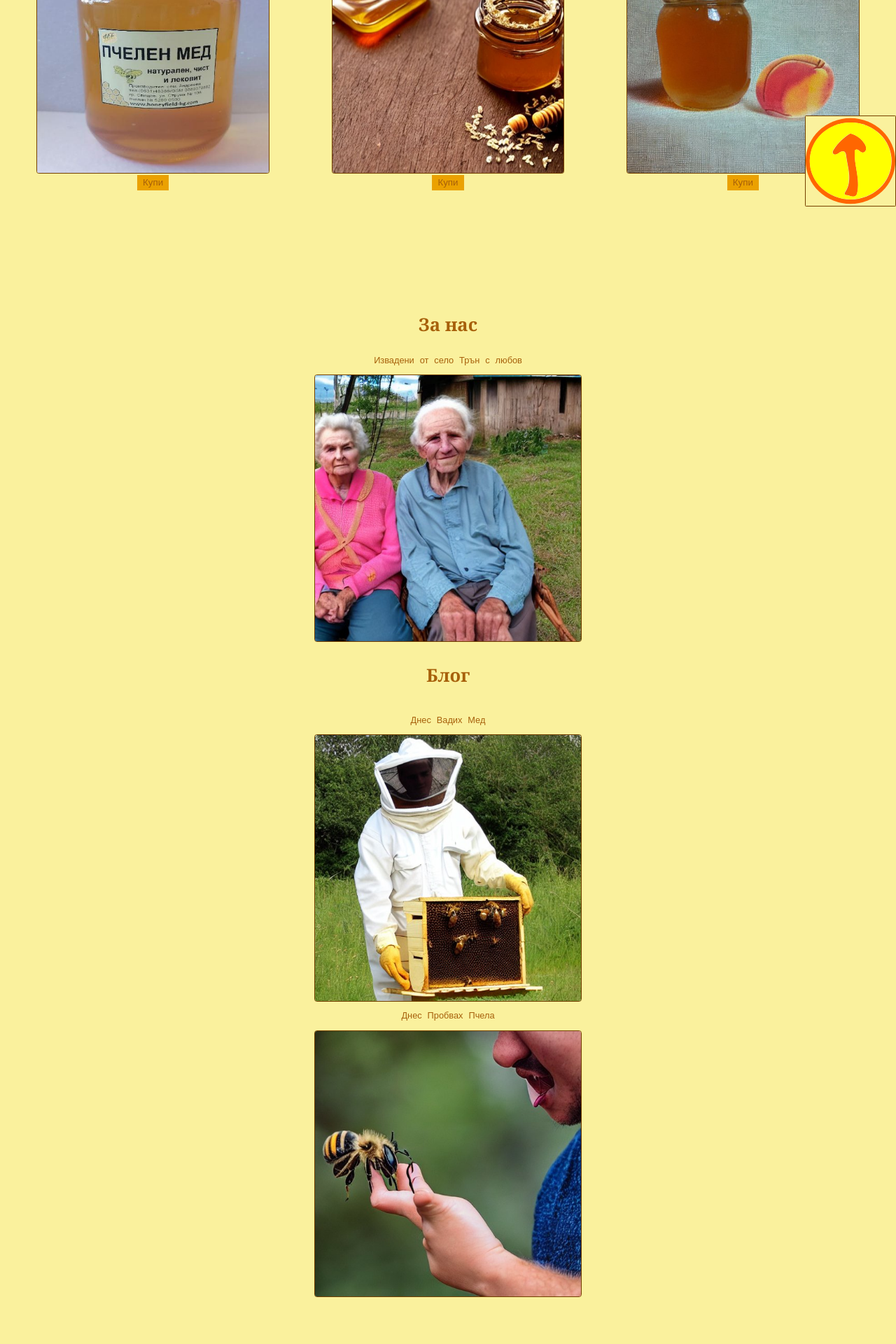
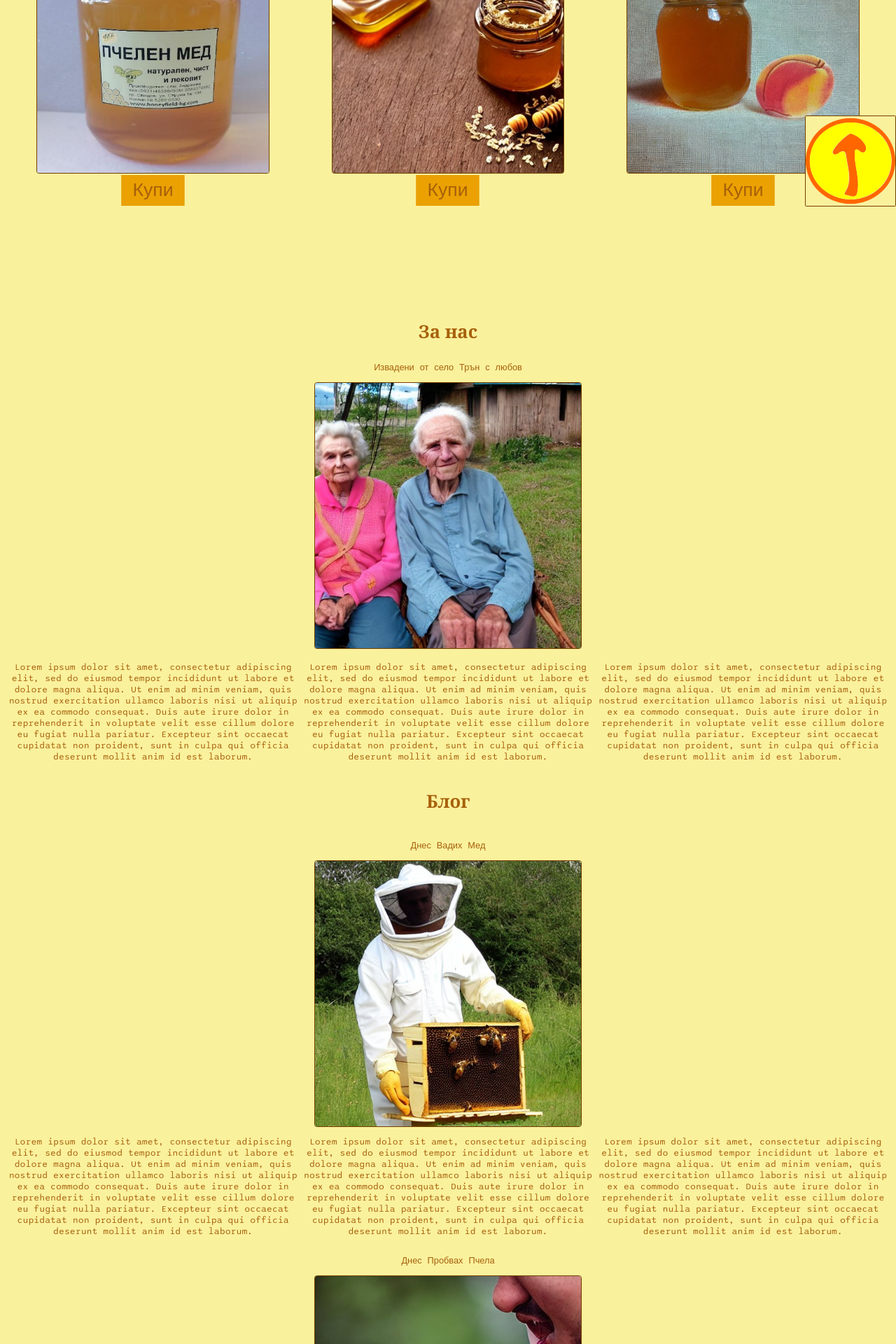
Before and after one commit to an80/an80.github.io, a PHP site: page /honey.html in a window 1280 px wide. Shown: the part 497-2417 px from the top of the page at 70% size. Before the commit the page ends 2350 px from the top, so only its background shows below. Run offline with PHP 8.4, Linux system fonts and the light colour scheme.

Commit message:
Add files via upload

```diff
--- a/honey.css
+++ b/honey.css
@@ -14,6 +14,7 @@ img{
     height:auto;
     border-radius: 1%;
     border: 0.1vw solid rgb(116, 64, 0) ;
+    z-index: 2;
 }
 p{
     font-size: 1vw;
@@ -59,12 +60,13 @@ li a
 }
 button
 {
+    transform: scale(2);
     display: block;
     color:rgb(167, 96, 11);
     background-color:rgb(235, 161, 1);
     border:0.2vw solid rgb(233, 161, 7);;
     align-self: center;
-    margin-top: 0.2vw;
+    margin-top: 1vw;
 }
 #button_cover{
     display: flex;
@@ -94,11 +96,6 @@ button
     justify-content: center;
     flex-direction: row;
     height: 20%;
-}
-#blog{
-    display: flex;
-    align-items: flex-end;
-    justify-content: center;
 }
 #buy_img{
     width:200%;
@@ -156,3 +153,31 @@ button
     top:1%;
     right: 1%;
 }
+#honey_table{
+    text-align: center;
+    width: 100%;
+    background-color: chocolate;
+
+}
+
+.rows{
+    color: rgb(141, 78, 0);
+    background-color: rgb(211, 156, 89);
+}
+#heads{
+    color:rgb(255, 140, 0);
+    background-color: rgb(95, 52, 0);
+}
+#lorcol{
+    display: flex;
+    align-items: center;
+    justify-content: space-around;
+    flex-direction: row;
+}
+#imgfade{
+    background-color: black;
+    opacity: 1;
+    width: 100%;
+    height: auto;
+    position: fixed;
+}
--- a/honey.html
+++ b/honey.html
@@ -1,5 +1,6 @@
 <!DOCTYPE html>
 <html>
+
 <head>
     <meta charset="utf-8">
     <link rel="icon" href="index.jpg" type="image/jpg" sizes="16 x 16">
@@ -8,8 +9,9 @@
     <meta name="viewport" content="width=device-width, initial-scale=1">
     <link rel="stylesheet" href="honey.css">
 </head>
+
 <body>
-        <h1 id="anc" >ПчелиБГ</h1>
+    <h1 id="anc">ПчелиБГ</h1>
     <ul>
         <li><a href="#Produkt">Продукти</a></li>
         <li><a href="#Za nas">За нас </a></li>
@@ -24,21 +26,21 @@
             <p id="buy_text">
                 Акациев мед
             </p>
-        <img src="PicsArt_10-21-0.Akacia-scaled.jpg" id="buy_img">
+            <img src="PicsArt_10-21-0.Akacia-scaled.jpg" id="buy_img" class="imeg">
             <div id="button_cover"><button id="button">Купи</button></div>
         </div>
         <div id="buy_window">
             <p id="buy_text">
                 Натурален Мед
             </p>
-            <img src="bio.jpg" id="buy_img" >
+            <img src="bio.jpg" id="buy_img" class="imeg">
             <div id="button_cover"><button id="button">Купи</button></div>
         </div>
         <div id="buy_window">
             <p id="buy_text">
                 Прасковен мед
             </p>
-            <img src="peach honey.jpg" id="buy_img" >
+            <img src="peach honey.jpg" id="buy_img" class="imeg">
             <div id="button_cover"><button id="button">Купи</button></div>
         </div>
     </div>
@@ -47,17 +49,49 @@
     <p>
         Извадени от село Трън с любов
     </p>
-        <img src="grand.jpg" id="us_img">
+    <img src="grand.jpg" id="us_img" class="imeg">
+    <div id="lorcol">
+    <p> Lorem ipsum dolor sit amet, consectetur adipiscing elit, sed do eiusmod tempor incididunt ut labore et dolore
+        magna aliqua. Ut enim ad minim veniam, quis nostrud exercitation ullamco laboris nisi ut aliquip ex ea commodo
+        consequat. Duis aute irure dolor in reprehenderit in voluptate velit esse cillum dolore eu fugiat nulla
+        pariatur. Excepteur sint occaecat cupidatat non proident, sunt in culpa qui officia deserunt mollit anim id est
+        laborum.</p>
+        <p>    Lorem ipsum dolor sit amet, consectetur adipiscing elit, sed do eiusmod tempor incididunt ut labore et dolore magna aliqua. Ut enim ad minim veniam, quis nostrud exercitation ullamco laboris nisi ut aliquip ex ea commodo consequat. Duis aute irure dolor in reprehenderit in voluptate velit esse cillum dolore eu fugiat nulla pariatur. Excepteur sint occaecat cupidatat non proident, sunt in culpa qui officia deserunt mollit anim id est laborum.</p>
+        <p>    Lorem ipsum dolor sit amet, consectetur adipiscing elit, sed do eiusmod tempor incididunt ut labore et dolore magna aliqua. Ut enim ad minim veniam, quis nostrud exercitation ullamco laboris nisi ut aliquip ex ea commodo consequat. Duis aute irure dolor in reprehenderit in voluptate velit esse cillum dolore eu fugiat nulla pariatur. Excepteur sint occaecat cupidatat non proident, sunt in culpa qui officia deserunt mollit anim id est laborum.</p>
+        </div>
     <div id="blog">
         <p class="titles">Блог</p>
         <p>Днес Вадих Мед</p>
-        <img src="beekeeper.jpg">
+        <img src="beekeeper.jpg" class="imeg">
+        <div id="lorcol">
+            <p> Lorem ipsum dolor sit amet, consectetur adipiscing elit, sed do eiusmod tempor incididunt ut labore et dolore
+                magna aliqua. Ut enim ad minim veniam, quis nostrud exercitation ullamco laboris nisi ut aliquip ex ea commodo
+                consequat. Duis aute irure dolor in reprehenderit in voluptate velit esse cillum dolore eu fugiat nulla
+                pariatur. Excepteur sint occaecat cupidatat non proident, sunt in culpa qui officia deserunt mollit anim id est
+                laborum.</p>
+                <p>    Lorem ipsum dolor sit amet, consectetur adipiscing elit, sed do eiusmod tempor incididunt ut labore et dolore magna aliqua. Ut enim ad minim veniam, quis nostrud exercitation ullamco laboris nisi ut aliquip ex ea commodo consequat. Duis aute irure dolor in reprehenderit in voluptate velit esse cillum dolore eu fugiat nulla pariatur. Excepteur sint occaecat cupidatat non proident, sunt in culpa qui officia deserunt mollit anim id est laborum.</p>
+                <p>    Lorem ipsum dolor sit amet, consectetur adipiscing elit, sed do eiusmod tempor incididunt ut labore et dolore magna aliqua. Ut enim ad minim veniam, quis nostrud exercitation ullamco laboris nisi ut aliquip ex ea commodo consequat. Duis aute irure dolor in reprehenderit in voluptate velit esse cillum dolore eu fugiat nulla pariatur. Excepteur sint occaecat cupidatat non proident, sunt in culpa qui officia deserunt mollit anim id est laborum.</p>
+                </div>
         <p>Днес Пробвах Пчела</p>
-        <img src="bee_eat.jpg">
+        <img src="bee_eat.jpg" class="imeg">
+        <div id="lorcol">
+            <p> Lorem ipsum dolor sit amet, consectetur adipiscing elit, sed do eiusmod tempor incididunt ut labore et dolore
+                magna aliqua. Ut enim ad minim veniam, quis nostrud exercitation ullamco laboris nisi ut aliquip ex ea commodo
+                consequat. Duis aute irure dolor in reprehenderit in voluptate velit esse cillum dolore eu fugiat nulla
+                pariatur. Excepteur sint occaecat cupidatat non proident, sunt in culpa qui officia deserunt mollit anim id est
+                laborum.</p>
+                <p>    Lorem ipsum dolor sit amet, consectetur adipiscing elit, sed do eiusmod tempor incididunt ut labore et dolore magna aliqua. Ut enim ad minim veniam, quis nostrud exercitation ullamco laboris nisi ut aliquip ex ea commodo consequat. Duis aute irure dolor in reprehenderit in voluptate velit esse cillum dolore eu fugiat nulla pariatur. Excepteur sint occaecat cupidatat non proident, sunt in culpa qui officia deserunt mollit anim id est laborum.</p>
+                <p>    Lorem ipsum dolor sit amet, consectetur adipiscing elit, sed do eiusmod tempor incididunt ut labore et dolore magna aliqua. Ut enim ad minim veniam, quis nostrud exercitation ullamco laboris nisi ut aliquip ex ea commodo consequat. Duis aute irure dolor in reprehenderit in voluptate velit esse cillum dolore eu fugiat nulla pariatur. Excepteur sint occaecat cupidatat non proident, sunt in culpa qui officia deserunt mollit anim id est laborum.</p>
                 </div>
-    <img id="bee" src="bumble-bee-drawing-cartoon-55.jpg">
+    </div>
     <a href="#anc"><img id="up" src="arrow.svg"></a>
     <a href="login.php"><img src="shopping-cart-svgrepo-com.svg" id="cart"></a>
+    <template>
+        <div id="imgfade">
+            <p>hi</p>
+        </div>
+    </template>
     <script src="honey.js" async defer></script>
 </body>
+
 </html>
--- a/honey.js
+++ b/honey.js
@@ -1,4 +1,4 @@
-let bee = document.getElementById("bee");
+/*let bee = document.getElementById("bee");
 let bee_cord=bee.getBoundingClientRect();
 let cart = document.getElementById("cart");
 let cart_cord=cart.getBoundingClientRect();
@@ -20,7 +20,7 @@ buttons.addEventListener("click",function() {
     timer_f(timepass);
 
 });
-
+*/
 /*let start = Date.now();
 let timer = setInterval(async function(){
     draw(timepass);
@@ -29,3 +29,25 @@ let timer = setInterval(async function(){
 function draw(timepass){
     bee.style.left = timepass / 5 + 'px';
 }*/
+var a = 0;
+const imga=document.querySelectorAll(".imeg");
+const fade=document.getElementsByTagName("template")[0];
+let clone = fade.content.cloneNode(true);
+imga.forEach(img => {
+    img.addEventListener("click",function click(){
+        switch(a)
+        {
+            case 0:
+        img.style.transform="scale(1.5)";
+        a=1;
+        fade.style.display="inline"
+        document.body.appendChild(clone);
+        break
+        case 1:
+            img.style.transform="scale(1)";
+            a=0
+            break
+        }
+    }
+        );
+})
```
Also changed, not shown: customers.html (added, +31 -0 lines). Lines whose indentation alone changed are shown as unchanged.
